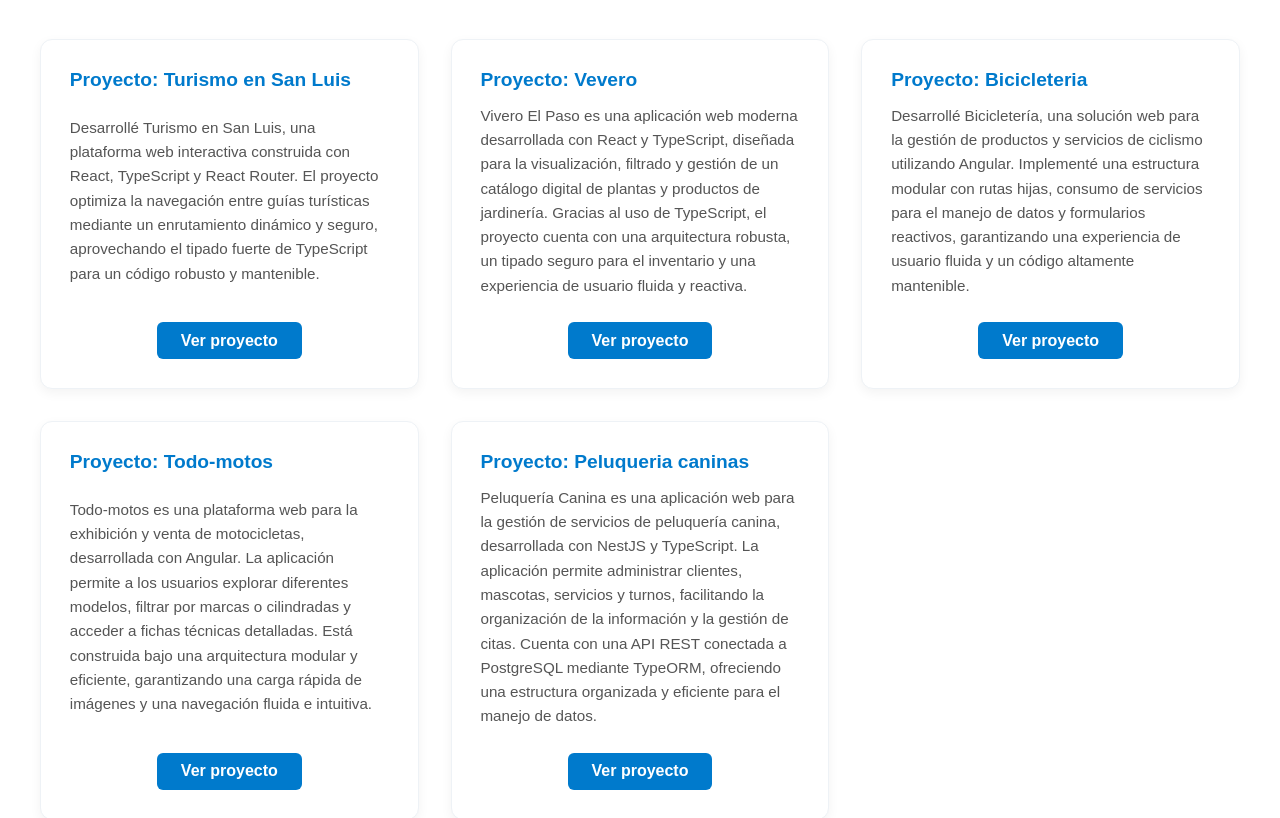
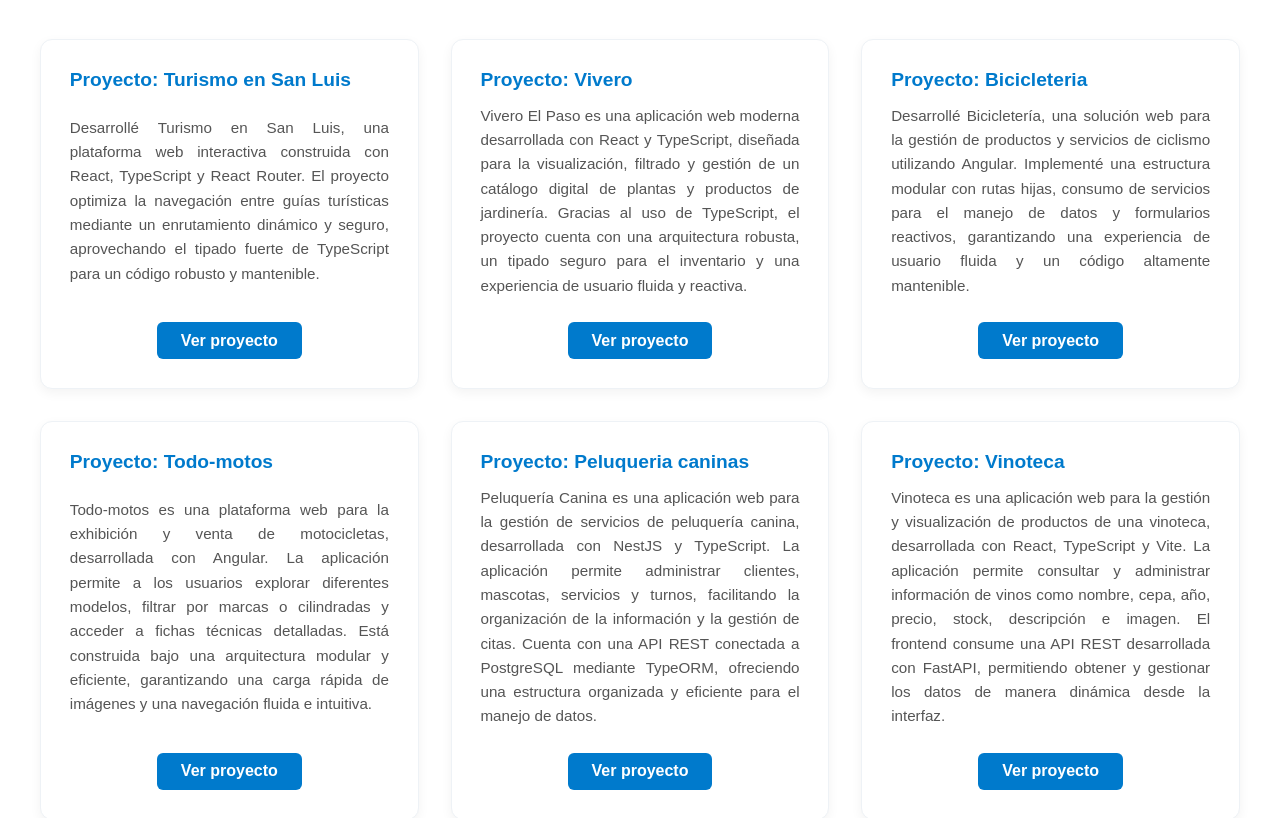
Before and after one commit to valdez-jose/mis-proyectos-frontend, a React (Vite) app: page / in a window 1280 px wide. Shown: the part 451-1269 px from the top of the page. Built offline with nearby package versions, Linux system fonts and the light colour scheme.

Commit message:
Actualizar proyecto

```diff
--- a/src/components/about/About.module.css
+++ b/src/components/about/About.module.css
@@ -74,6 +74,7 @@
   color: #555555;
   line-height: 1.6;
   margin: 0 0 1.5rem 0; /* Margen inferior para que no pegue al botón */
+  text-align: justify;
 }
 
 /* Centrado del botón dentro del contenedor */
--- a/src/components/about/About.tsx
+++ b/src/components/about/About.tsx
@@ -22,9 +22,9 @@
           </div>
         </div>
 
-        {/* Proyecto: Vevero */}
+        {/* Proyecto: Vivero */}
         <div className={styles.cardProyecto}>
-          <h3>Proyecto: Vevero</h3>
+          <h3>Proyecto: Vivero</h3>
           <p>
             Vivero El Paso es una aplicación web moderna desarrollada con React y TypeScript, diseñada para la visualización, filtrado y gestión de un catálogo digital de plantas y productos de jardinería. Gracias al uso de TypeScript, el proyecto cuenta con una arquitectura robusta, un tipado seguro para el inventario y una experiencia de usuario fluida y reactiva.
           </p>
@@ -78,6 +78,21 @@
           </div>
         </div>
 
+        {/* Proyecto: Vinoteca */}
+        <div className={styles.cardProyecto}>
+          <h3>Proyecto: Vinoteca</h3>
+          <p>
+           Vinoteca es una aplicación web para la gestión y visualización de productos de una vinoteca,
+            desarrollada con React, TypeScript y Vite. La aplicación permite consultar y administrar información de vinos como nombre, cepa, año, precio, stock, descripción e imagen. El frontend consume una API REST desarrollada con FastAPI,
+           permitiendo obtener y gestionar los datos de manera dinámica desde la interfaz.
+          </p>
+          <div className={styles["contenedor-enlace"]}>
+            <a href="https://vinoteca-react.vercel.app/" target="_blank" rel="noreferrer" className={styles["enlace-proyecto"]}>
+              Ver proyecto
+            </a>
+          </div>
+        </div>
+
       </div>
 
       {/* Mis Herramientas */}
```
Also changed, not shown: 1 other file (tests, documents, lock files or other folders).
